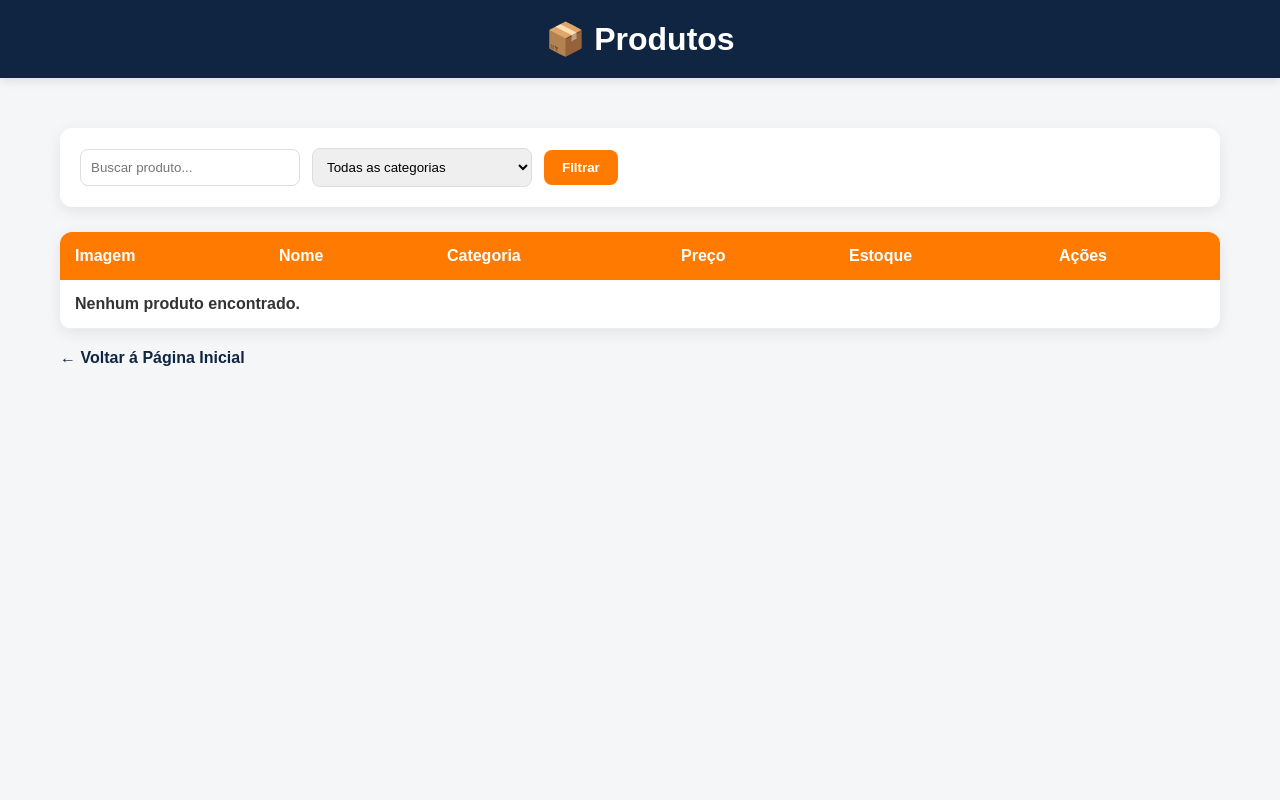
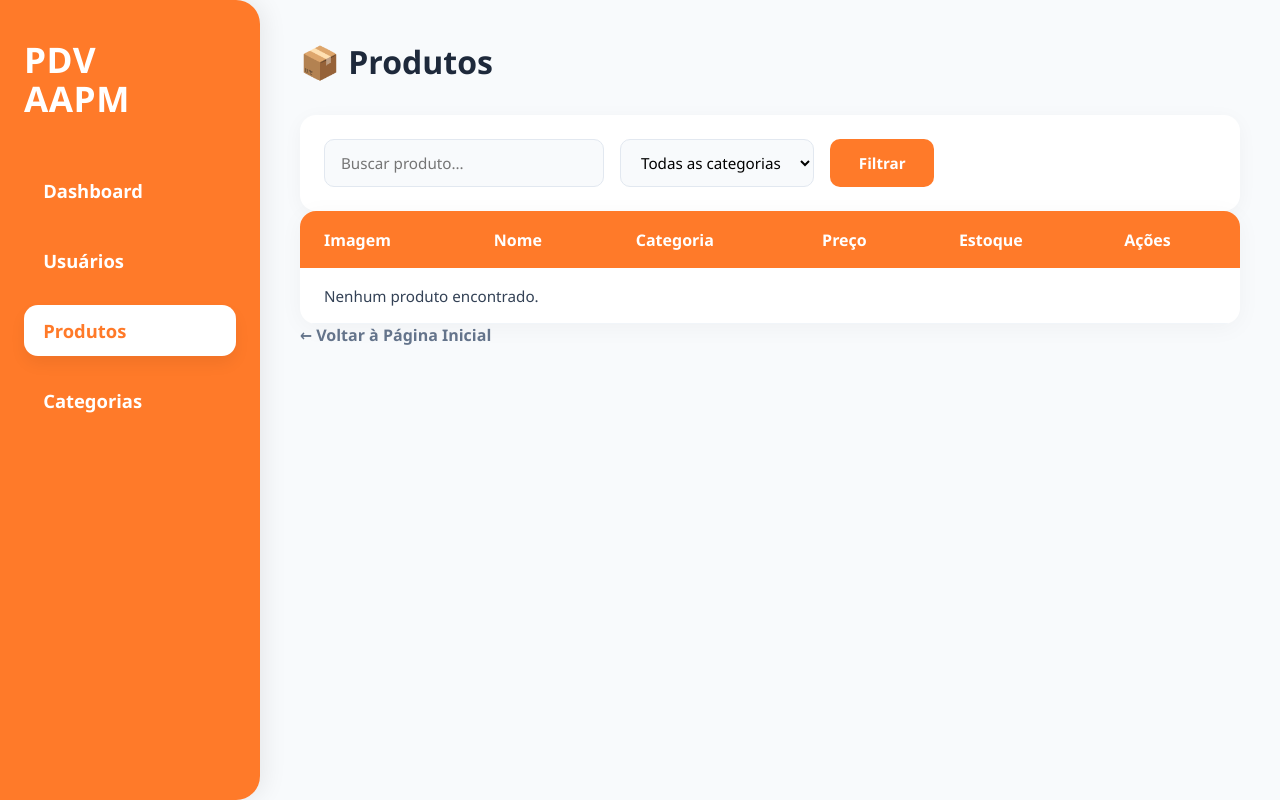
Before and after one commit to isabellyroliveira8-star/AAPM-Projeto, a FastAPI app: template app/templates/produtos/index.html in a window 1280 px wide. Run offline with FastAPI, Linux system fonts and the light colour scheme; the template is opened without the code that fills it, so the values that code supplies are empty.

Commit message:
atualizando

```diff
--- a/app/static/CSS/index.css
+++ b/app/static/CSS/index.css
@@ -1,520 +1,250 @@
-*{
-    margin:0;
-    padding:0;
-    box-sizing:border-box;
-    font-family:Arial, Helvetica, sans-serif;
+/* Reset global e variáveis de cor pedidas */
+* {
+    margin: 0;
+    padding: 0;
+    box-sizing: border-box;
+    font-family: 'Segoe UI', Tahoma, Geneva, Verdana, sans-serif;
 }
 
-body{
-    overflow-x:hidden;
+:root {
+    --laranja-main: #ff7a29;
+    --azul-bebe: #e0f2fe;
+    --azul-bebe-hover: #bae6fd;
+    --branco: #ffffff;
+    --bg-cinza-claro: #f8fafc;
+    --texto-escuro: #334155;
 }
 
-.hero{
-    width:100%;
-    min-height:100vh;
-
-    background:linear-gradient(
-        135deg,
-        #ff6a00,
-        #ff7b00,
-        #ff5e00
-    );
-
-    position:relative;
-    overflow:hidden;
+body {
+    background-color: var(--bg-cinza-claro);
+    color: var(--texto-escuro);
+    min-height: 100vh;
+    overflow-x: hidden;
 }
 
-.container{
-    width:90%;
-    min-height:100vh;
-
-    margin:auto;
-
-    display:flex;
-    align-items:center;
-    justify-content:space-between;
-
-    gap:40px;
+/* Envelopamento em Grid (Sidebar + Conteúdo) */
+.wrapper-dashboard {
+    display: grid;
+    grid-template-columns: 260px 1fr;
+    min-height: 100vh;
 }
 
-/* LEFT */
-
-.hero-left{
-    width:45%;
-    color:white;
-    z-index:2;
+/* ===================================================
+   MENU LATERAL (SIDEBAR) - CONFORME MODELO FORNECIDO
+====================================================== */
+.sidebar-pva {
+    background: var(--laranja-main);
+    padding: 2.5rem 1.5rem;
+    display: flex;
+    flex-direction: column;
+    gap: 3rem;
+    border-top-right-radius: 24px;
+    border-bottom-right-radius: 24px;
+    box-shadow: 4px 0 25px rgba(0, 0, 0, 0.08);
 }
 
-.logo{
-    display:flex;
-    align-items:center;
-    gap:15px;
-
-    margin-bottom:50px;
-
-    position:relative;
+.sidebar-header h2 {
+    color: var(--branco);
+    font-size: 2.2rem;
+    font-weight: 900;
+    line-height: 1.1;
+    letter-spacing: 0.5px;
 }
 
-.logo-img{
-    width:55px;
-    object-fit:contain;
-
-    mix-blend-mode:screen;
+.sidebar-menu {
+    display: flex;
+    flex-direction: column;
+    gap: 1.2rem;
 }
 
-.logo h1{
-    color:white;
-    font-size:42px;
-    font-weight:900;
+.menu-item {
+    color: var(--branco);
+    text-decoration: none;
+    font-size: 1.15rem;
+    font-weight: 600;
+    padding: 0.8rem 1.2rem;
+    border-radius: 14px;
+    transition: all 0.3s ease;
 }
 
-.dots{
-    width:120px;
-    height:120px;
-
-    background-image:radial-gradient(
-        rgba(255,255,255,.5) 1px,
-        transparent 1px
-    );
-
-    background-size:15px 15px;
-
-    margin-bottom:40px;
+.menu-item:hover {
+    background: rgba(255, 255, 255, 0.15);
+    transform: translateX(4px);
 }
 
-.hero-left h2{
-    font-size:90px;
-    line-height:1;
-    margin-bottom:20px;
-    font-weight:900;
+/* Estado Ativo do Menu usando o Azul Bebê */
+.menu-item.active {
+    background: var(--branco);
+    color: var(--laranja-main);
+    box-shadow: 0 8px 16px rgba(0, 0, 0, 0.06);
 }
 
-.line{
-    width:100px;
-    height:5px;
-
-    background:#4f46e5;
-
-    margin-bottom:25px;
+.menu-item.logout {
+    margin-top: 2rem;
+    opacity: 0.9;
 }
 
-.hero-left p{
-    font-size:26px;
-    line-height:1.5;
-    max-width:450px;
+/* ===================================================
+   ÁREA DE CONTEÚDO PRINCIPAL (TABELA E FILTROS)
+====================================================== */
+.conteudo-principal {
+    padding: 2.5rem;
+    display: flex;
+    flex-direction: column;
+    gap: 2rem;
 }
 
-.hero-left strong{
-    display:block;
+.topo h1 {
+    font-size: 2rem;
+    color: #1e293b;
+    font-weight: 800;
 }
 
-.infos{
-    display:flex;
-    gap:40px;
-    margin-top:80px;
+/* Card de Filtros e Busca */
+.filtros-card {
+    background: var(--branco);
+    padding: 1.5rem;
+    border-radius: 16px;
+    display: flex;
+    justify-content: space-between;
+    align-items: center;
+    box-shadow: 0 4px 20px rgba(0, 0, 0, 0.04);
+    flex-wrap: wrap;
+    gap: 1.5rem;
 }
 
-.info-item{
-    display:flex;
-    align-items:center;
-    gap:10px;
-
-    color:white;
-
-    font-size:18px;
+.filtros {
+    display: flex;
+    gap: 1rem;
+    flex-wrap: wrap;
+    flex: 1;
 }
 
-/* RIGHT */
-
-.hero-right{
-    width:55%;
-    height:100vh;
-
-    position:relative;
+.filtros input, .filtros select {
+    padding: 0.75rem 1rem;
+    border: 1px solid #e2e8f0;
+    border-radius: 10px;
+    font-size: 0.95rem;
+    outline: none;
+    background-color: #f8fafc;
+    transition: border-color 0.2s;
 }
 
-/* CAMISETA */
+.filtros input { width: 280px; }
+.filtros input:focus, .filtros select:focus { border-color: var(--laranja-main); }
 
-.camiseta{
-
-    position:absolute;
-
-    width:560px;
-
-    right:240px;
-    top:70px;
-
-    z-index:2;
-
-    filter:drop-shadow(
-        0 25px 35px rgba(0,0,0,.35)
-    );
-
-    transition:.5s ease;
-
-    cursor:pointer;
+/* Estilização de botões principais do App */
+.btn {
+    padding: 0.75rem 1.8rem;
+    border-radius: 10px;
+    font-weight: 700;
+    font-size: 0.95rem;
+    cursor: pointer;
+    text-decoration: none;
+    border: none;
+    transition: all 0.2s ease;
 }
 
-.camiseta:hover{
+.btn-laranja { background: var(--laranja-main); color: var(--branco); }
+.btn-laranja:hover { filter: brightness(1.08); }
 
-    transform:
-    scale(1.03)
-    rotate(-2deg);
+.btn-azul { background: var(--azul-bebe); color: #0369a1; }
+.btn-azul:hover { background: var(--azul-bebe-hover); }
 
-    filter:drop-shadow(
-        0 35px 45px rgba(0,0,0,.45)
-    );
+.btn-novo { background: #10b981; color: var(--branco); }
+.btn-novo:hover { filter: brightness(1.08); }
+
+/* Container da Tabela */
+.tabela-container {
+    background: var(--branco);
+    border-radius: 16px;
+    overflow: hidden;
+    box-shadow: 0 4px 25px rgba(0, 0, 0, 0.04);
 }
 
-/* CANETA */
-
-.caneta{
-
-    position:absolute;
-
-    width:110px;
-
-    left:-10px;
-    top:430px;
-
-    z-index:5;
-
-    transition:.4s ease;
+.tabela-produtos {
+    width: 100%;
+    border-collapse: collapse;
+    text-align: left;
 }
 
-.caneta:hover{
-
-    transform:
-    rotate(8deg)
-    scale(1.05);
+.tabela-produtos th {
+    background: var(--laranja-main);
+    color: var(--branco);
+    padding: 1.1rem 1.5rem;
+    font-weight: 700;
+    font-size: 1rem;
 }
 
-/* LAPIS */
-
-.lapis{
-
-    position:absolute;
-
-    width:260px;
-
-    bottom:50px;
-    left:90px;
-
-    z-index:5;
-
-    transition:.4s ease;
+.tabela-produtos td {
+    padding: 1.1rem 1.5rem;
+    border-bottom: 1px solid #f1f5f9;
+    font-size: 0.95rem;
+    vertical-align: middle;
 }
 
-.lapis:hover{
-
-    transform:
-    rotate(-5deg)
-    scale(1.05);
+.produto-img {
+    width: 50px;
+    height: 50px;
+    object-fit: cover;
+    border-radius: 8px;
+    background: #f1f5f9;
 }
 
-/* CARD SENAI */
+.link-produto {
+    color: #1e293b;
+    text-decoration: none;
+    font-weight: 600;
+}
+.link-produto:hover { color: var(--laranja-main); }
 
-.senai-card{
+/* Ações internos */
+.btn-pequeno {
+    padding: 0.4rem 0.9rem;
+    border-radius: 6px;
+    font-size: 0.85rem;
+    font-weight: 700;
+    text-decoration: none;
+    border: none;
+    cursor: pointer;
+    margin-right: 0.5rem;
+    display: inline-block;
+}
+.btn-pequeno.editar { background: var(--azul-bebe); color: #0369a1; }
+.btn-pequeno.excluir { background: #fee2e2; color: #dc2626; }
 
-    position:absolute;
+.voltar a {
+    color: #64748b;
+    text-decoration: none;
+    font-weight: 600;
+}
+.voltar a:hover { color: var(--laranja-main); }
 
-    right:-10px;
-    top:90px;
-
-    z-index:20;
-
-    transition:.4s ease;
-
-    cursor:pointer;
+/* Alerts */
+.alert.sucesso {
+    background: #d1fae5;
+    color: #065f46;
+    padding: 1rem;
+    border-radius: 10px;
+    font-weight: 600;
+    margin-bottom: 1rem;
 }
 
-.senai-card img{
-
-    width:210px;
-
-    border-radius:28px;
-
-    box-shadow:
-    0 20px 35px rgba(0,0,0,.18);
-
-    transition:.4s ease;
+/* Responsividade Básica */
+@media (max-width: 968px) {
+    .wrapper-dashboard {
+        grid-template-columns: 1fr;
+    }
+    .sidebar-pva {
+        border-radius: 0;
+        padding: 1.5rem;
+        gap: 1.5rem;
+    }
+    .sidebar-menu {
+        flex-direction: row;
+        overflow-x: auto;
+    }
+    .menu-item {
+        white-space: nowrap;
+    }
 }
-
-.senai-card:hover{
-
-    transform:
-    translateY(-10px)
-    scale(1.03);
-}
-
-.senai-card:hover img{
-
-    box-shadow:
-    0 30px 45px rgba(0,0,0,.28);
-}
-
-/* CARD SOBRE */
-
-.sobre-card{
-
-    position:absolute;
-
-    right:-10px;
-    top:360px;
-
-    width:210px;
-
-    background:white;
-
-    border-radius:28px;
-
-    padding:25px;
-
-    box-shadow:
-    0 20px 35px rgba(0,0,0,.18);
-
-    z-index:20;
-
-    transition:.4s ease;
-
-    cursor:pointer;
-}
-
-.sobre-card:hover{
-
-    transform:
-    translateY(-10px)
-    scale(1.03);
-
-    box-shadow:
-    0 30px 45px rgba(0,0,0,.25);
-}
-
-.sobre-card h3{
-    color:#ff6a00;
-
-    margin-bottom:15px;
-
-    font-size:20px;
-}
-
-.sobre-card p{
-    color:#666;
-
-    line-height:1.8;
-
-    font-size:14px;
-}
-
-/* FUNDO */
-
-.bg-circle{
-    position:absolute;
-
-    border-radius:50%;
-
-    background:rgba(255,255,255,.05);
-}
-
-.top{
-    width:400px;
-    height:400px;
-
-    top:-150px;
-    left:-100px;
-}
-
-.bottom{
-    width:350px;
-    height:350px;
-
-    bottom:-150px;
-    left:250px;
-}
-
-/* RESPONSIVO */
-
-@media(max-width:1200px){
-
-    .container{
-        flex-direction:column;
-        justify-content:center;
-
-        padding:40px 20px;
-    }
-
-    .hero-left,
-    .hero-right{
-        width:100%;
-    }
-
-    .hero-left{
-        text-align:center;
-    }
-
-    .logo{
-        justify-content:center;
-    }
-
-    .infos{
-        justify-content:center;
-        flex-wrap:wrap;
-    }
-
-    .hero-left h2{
-        font-size:60px;
-    }
-
-    .hero-left p{
-        margin:auto;
-    }
-
-    .hero-right{
-
-        height:700px;
-
-        margin-top:30px;
-    }
-
-    .camiseta{
-
-        width:350px;
-
-        right:50%;
-        top:120px;
-
-        transform:translateX(50%);
-    }
-
-    .senai-card{
-
-        right:20px;
-        top:60px;
-    }
-
-    .senai-card img{
-        width:150px;
-    }
-
-    .sobre-card{
-
-        right:20px;
-        top:280px;
-
-        width:160px;
-    }
-
-    .lapis{
-
-        width:180px;
-
-        left:50%;
-        bottom:40px;
-
-        transform:translateX(-50%);
-    }
-
-    .caneta{
-
-        width:80px;
-
-        left:40px;
-        top:330px;
-    }
-
-}
-
-@media(max-width:768px){
-
-    .hero{
-        min-height:100vh;
-    }
-
-    .hero-left h2{
-        font-size:42px;
-    }
-
-    .hero-left p{
-        font-size:18px;
-    }
-
-    .info-item{
-        font-size:15px;
-    }
-
-    .camiseta{
-        width:280px;
-    }
-
-    .senai-card{
-        scale:.9;
-    }
-
-    .sobre-card{
-        scale:.9;
-    }
-
-}
-
-.btn-login{
-    position: relative;
-    display: inline-block;
-    margin-top: 25px;
-    padding: 14px 40px;
-
-    background: linear-gradient(135deg, #0d47a1, #1565c0);
-    color: white;
-
-    text-decoration: none;
-    font-size: 18px;
-    font-weight: bold;
-
-    border-radius: 12px;
-
-    overflow: hidden;
-    transition: all .4s ease;
-
-    box-shadow:
-        0 5px 15px rgba(13,71,161,.4),
-        0 0 20px rgba(21,101,192,.2);
-}
-
-/* brilho passando */
-.btn-login::before{
-    content: "";
-    position: absolute;
-
-    top: 0;
-    left: -100%;
-
-    width: 100%;
-    height: 100%;
-
-    background: linear-gradient(
-        120deg,
-        transparent,
-        rgba(255,255,255,.5),
-        transparent
-    );
-
-    transition: .7s;
-}
-
-/* animação hover */
-.btn-login:hover{
-    transform: translateY(-4px) scale(1.05);
-
-    box-shadow:
-        0 10px 25px rgba(13,71,161,.6),
-        0 0 35px rgba(21,101,192,.5);
-}
-
-/* efeito de brilho */
-.btn-login:hover::before{
-    left: 100%;
-}
-
-/* clique */
-.btn-login:active{
-    transform: scale(.98);
-}
--- a/app/templates/produtos/index.html
+++ b/app/templates/produtos/index.html
@@ -6,16 +6,34 @@
     <meta name="viewport" content="width=device-width, initial-scale=1.0">
     <title>Produtos — AAPM SENAI</title>
 
-    <link rel="stylesheet" href="{{ url_for('static', path='css/produtos.css') }}">
+    <link rel="stylesheet" href="{{ url_for('static', path='css/index.css') }}">
+    <link rel="stylesheet" href="https://cdnjs.cloudflare.com/ajax/libs/font-awesome/6.4.0/css/all.min.css">
 </head>
 
 <body>
+
+    <div class="wrapper-dashboard">
+
+        <aside class="sidebar-pva">
+            <div class="sidebar-header">
+                <h2>PDV<br>AAPM</h2>
+            </div>
+
+            <nav class="sidebar-menu">
+                <a href="/dashboard" class="menu-item">Dashboard</a>
+                <a href="/usuarios" class="menu-item">Usuários</a>
+                <a href="/produtos" class="menu-item active">Produtos</a>
+                <a href="/categorias" class="menu-item">Categorias</a>
+            </nav>
+        </aside>
+
+        <div class="conteudo-principal">
 
             <header class="topo">
                 <h1>📦 Produtos</h1>
             </header>
 
-    <main class="container">
+            <main class="container-produtos">
 
                 {% if request.query_params.get('criado') == 'ok' %}
                     <div class="alert sucesso">
@@ -159,11 +177,12 @@
                 </section>
 
                 <div class="voltar">
-            <a href="/">← Voltar á Página Inicial</a>
+                    <a href="/">← Voltar à Página Inicial</a>
                 </div>
 
             </main>
+        </div>
+    </div>
 
 </body>
-
 </html>
```
Also changed, not shown: app/static/JS/index.js (+22 -35 lines). Lines whose indentation alone changed are shown as unchanged.
